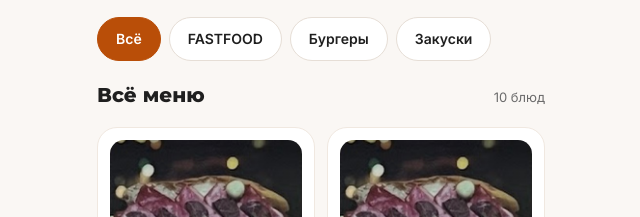
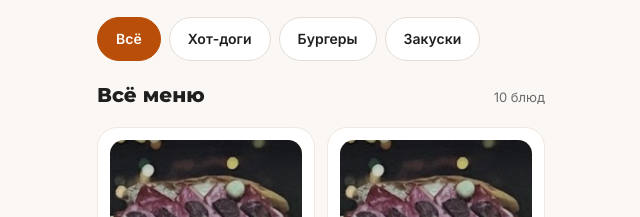
Before and after one commit to Abror71/fastfood-probnik, a plain HTML site: page index.html in a window 1280 px wide. Shown: the part 254-471 px from the top of the page, 319-959 px from the left. Drawn offline with Linux system fonts and the light colour scheme.

Commit message:
Update index.html

```diff
--- a/index.html
+++ b/index.html
@@ -215,7 +215,7 @@ const ITEMS = [
 ];
 const CATS = [
   { id: 'all',    label: 'Всё',      title: 'Всё меню' },
-  { id: 'hotdog', label: 'FASTFOOD', title: 'FASTFOOD' },
+  { id: 'hotdog', label: 'Хот-доги', title: 'Хот-доги' },
   { id: 'burger', label: 'Бургеры',  title: 'Бургеры' },
   { id: 'snack',  label: 'Закуски',  title: 'Закуски' }
 ];
```
